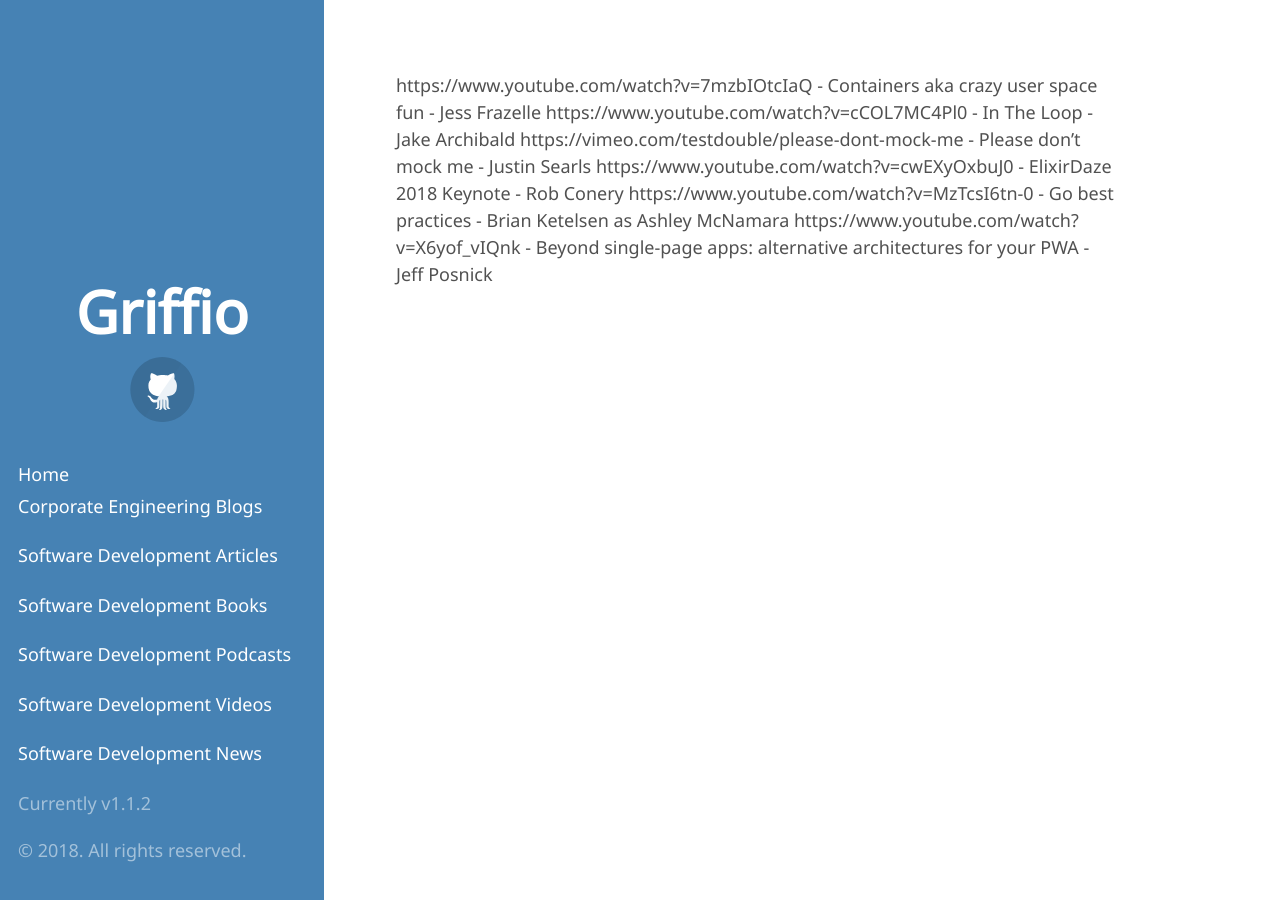
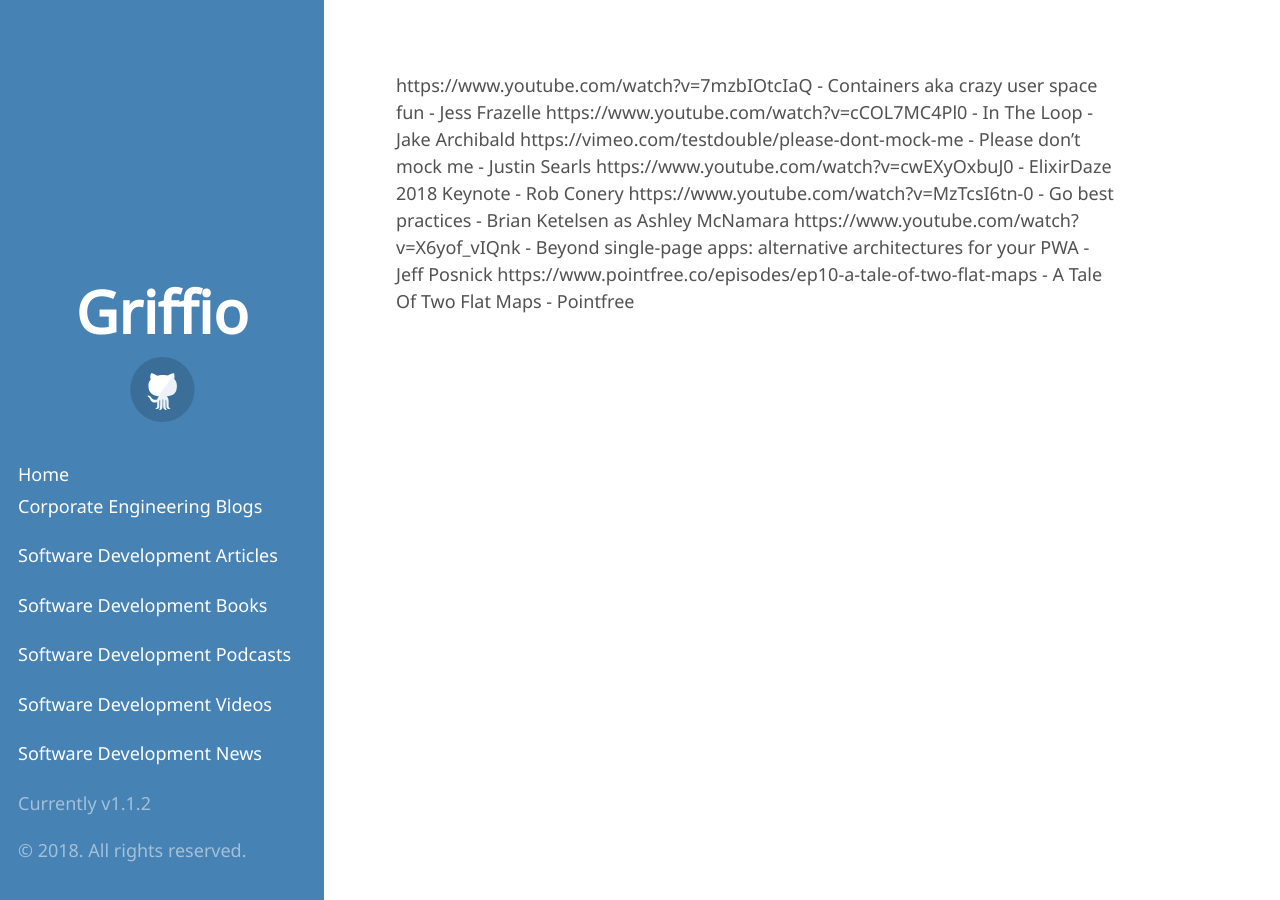
Before and after one commit to griffio/griffio.github.io, a Jekyll site: the page built from tech_talks_highlighted_2018.md, in a window 1280 px wide. Built offline with Jekyll 4.4.1, drawn with Linux system fonts in a browser that asks for light colours; some web fonts are replaced; our own code applies the rules of GitHub Pages for plain Markdown files.

Commit message:
A Tale Of Two Flat Maps

```diff
--- a/tech_talks_highlighted_2018.md
+++ b/tech_talks_highlighted_2018.md
@@ -4,3 +4,4 @@
 https://www.youtube.com/watch?v=cwEXyOxbuJ0 - ElixirDaze 2018 Keynote - Rob Conery
 https://www.youtube.com/watch?v=MzTcsI6tn-0 - Go best practices - Brian Ketelsen as Ashley McNamara
 https://www.youtube.com/watch?v=X6yof_vIQnk - Beyond single-page apps: alternative architectures for your PWA - Jeff Posnick
+https://www.pointfree.co/episodes/ep10-a-tale-of-two-flat-maps - A Tale Of Two Flat Maps - Pointfree
```
